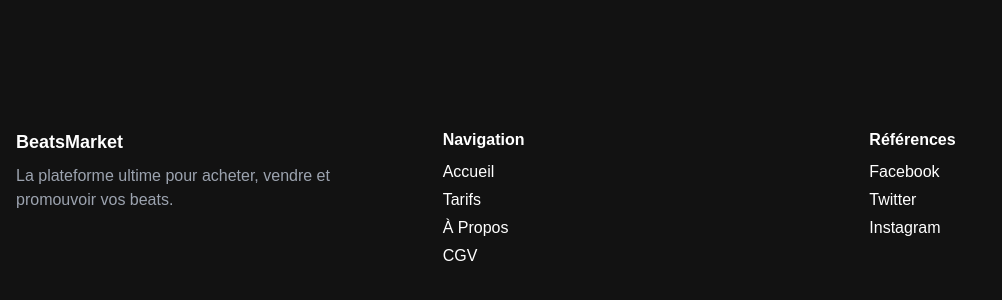
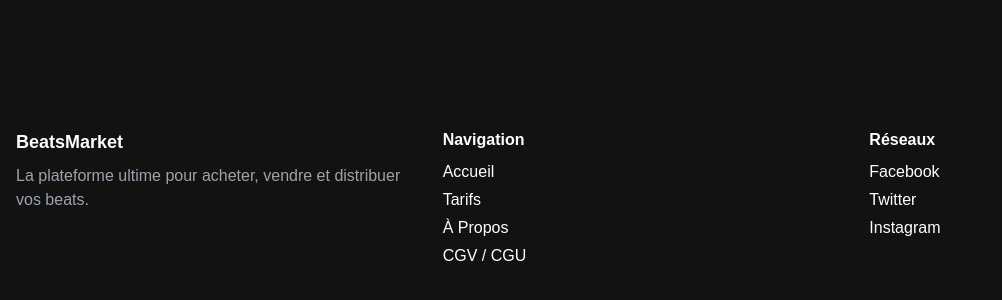
Before and after one commit to jaypms/beatsmarketlebon, a Next.js app: page / in a window 1280 px wide. Shown: the part 768-1068 px from the top of the page, without its empty margins (0-1002 px from the left). Built offline with nearby package versions, Linux system fonts and the light colour scheme.

Commit message:
Update Footer.tsx

```diff
--- a/components/Footer.tsx
+++ b/components/Footer.tsx
@@ -1,5 +1,5 @@
-import React from "react"
-import Link from "next/link"
+import React from "react";
+import Link from "next/link";
 
 export default function Footer() {
   return (
@@ -8,7 +8,7 @@
         <div>
           <h2 className="text-primary font-bold text-lg mb-2">BeatsMarket</h2>
           <p className="text-gray-400">
-            La plateforme ultime pour acheter, vendre et promouvoir vos beats.
+            La plateforme ultime pour acheter, vendre et distribuer vos beats.
           </p>
         </div>
         <div>
@@ -31,13 +31,13 @@
             </li>
             <li>
               <Link href="/terms" className="hover:text-pink-500 transition">
-                CGV
+                CGV / CGU
               </Link>
             </li>
           </ul>
         </div>
         <div>
-          <h3 className="font-semibold mb-2">Références</h3>
+          <h3 className="font-semibold mb-2">Réseaux</h3>
           <ul className="space-y-1">
             <li>
               <a href="#" className="hover:text-pink-500 transition">
@@ -54,10 +54,9 @@
                 Instagram
               </a>
             </li>
-            {/* Ajoute ici d'autres liens si nécessaire */}
           </ul>
         </div>
       </div>
     </footer>
-  )
+  );
 }
```
